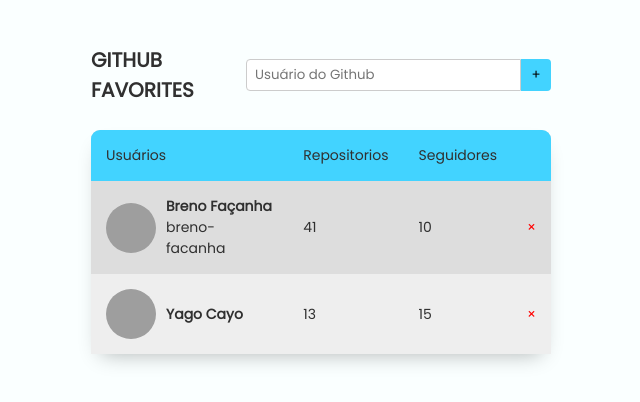
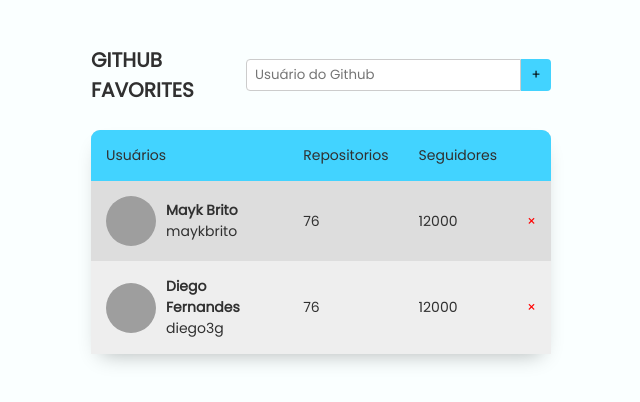
Before and after one commit to breno-facanha/projeto-explorer-014, a plain HTML site: page index.html in a window 1280 px wide. Shown: the whole page, without its empty margins (319-959 px from the left). Drawn offline with Linux system fonts and the light colour scheme; grey boxes are pictures that could not be loaded.

Commit message:
create javascript

```diff
--- a/index.html
+++ b/index.html
@@ -33,32 +33,6 @@
             </thead>
 
             <tbody>
-                <tr>
-                    <td class="user">
-                        <img src="https://github.com/breno-facanha.png" alt="">
-                        <a href="https://github.com/breno-facanha">
-                            <p>Breno Façanha</p>
-                            <span>breno-facanha</span>
-                        </a>
-                    </td>
-                    <td class="repositories">41</td>
-                    <td class="followres">10</td>
-                    <td><button class="remove">&times;</button> </td>
-                </tr>
-
-                <tr>
-                    <td class="user">
-                        <img src="https://github.com/Yagocayo.png" alt="">
-                        <a href="https://github.com/Yagocayo">
-                            <p>Yago Cayo</p>
-                            <span></span>
-                        </a>
-                    </td>
-                    <td class="repositories">13</td>
-                    <td class="followres">15</td>
-                    <td><button class="remove">&times;</button> </td>
-                </tr>
-
 
             </tbody>
         </table>
--- /dev/null
+++ b/js/Favorites.js
@@ -0,0 +1,89 @@
+// classe que vai conter a lógica dos dados
+// como os dados serão estruturados
+export class Favorites{
+    constructor(root) {
+        this.root = document.querySelector(root)
+        this.load()
+    }
+
+    load(){
+        const entries = [{
+            login: 'maykbrito',
+            name: "Mayk Brito",
+            public_repos: '76',
+            followers: '12000'
+        },
+        {
+            login: 'diego3g',
+            name: "Diego Fernandes",
+            public_repos: '76',
+            followers: '12000'
+        }
+    ]
+
+     this.entries = entries
+    }
+}
+
+// classe que vai criar a vizualização e eventos do HTML
+
+export class FavoritesViews extends Favorites{
+    constructor(root){
+        super(root)
+
+        this.tbody = this.root.querySelector('table tbody')
+
+        this.update()
+    }
+
+    update() {
+       this.removeAllTr()
+
+
+
+    this.entries.forEach( user => {
+        const row = this.creatRow()
+
+        row.querySelector('.user img').src = `https://github.com/${user.login}.png`
+        row.querySelector('.user img').alt = `Image de ${user.name}`
+        row.querySelector('.user p').textContent = user.name
+        row.querySelector('.user span').textContent = user.login
+        row.querySelector('.repositories').textContent = user.public_repos
+        row.querySelector('.followers').textContent = user.followers
+
+        this.tbody.append(row)
+    })
+
+
+    }
+
+    creatRow(){
+        const tr = document.createElement('tr')
+
+        const content = `
+
+            <td class="user">
+                <img src="https://github.com/breno-facanha.png" alt="">
+                <a href="https://github.com/breno-facanha">
+                    <p>Breno Façanha</p>
+                    <span>breno-facanha</span>
+                </a>
+            </td>
+            <td class="repositories">41</td>
+            <td class="followers">10</td>
+            <td><button class="remove">&times;</button> </td>
+        `
+
+        tr.innerHTML = content
+
+        return tr
+    }
+
+    removeAllTr(){
+
+
+        this.tbody.querySelectorAll('tr').forEach(element => {
+            element.remove()
+        });
+    }
+}
--- a/js/main.js
+++ b/js/main.js
@@ -0,0 +1,3 @@
+import { FavoritesViews } from "./Favorites.js";
+
+new FavoritesViews("#app")
```
